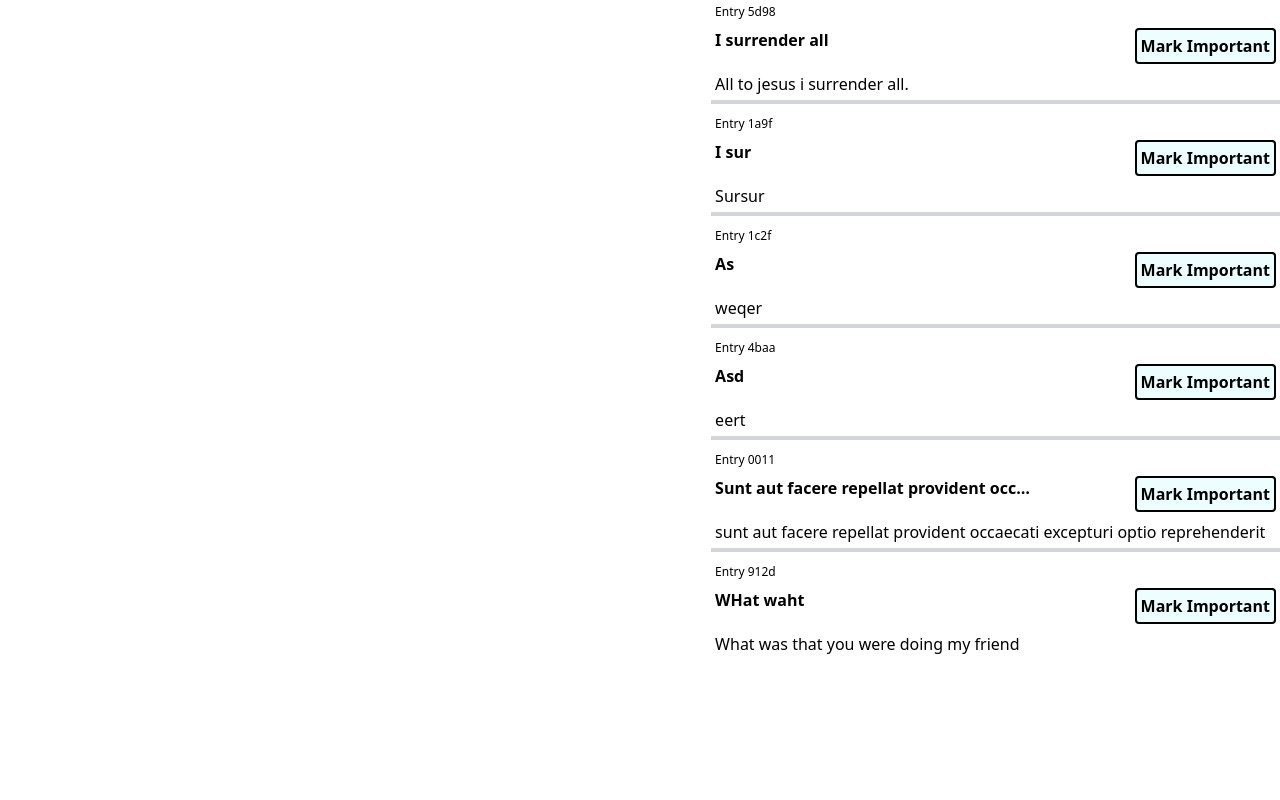
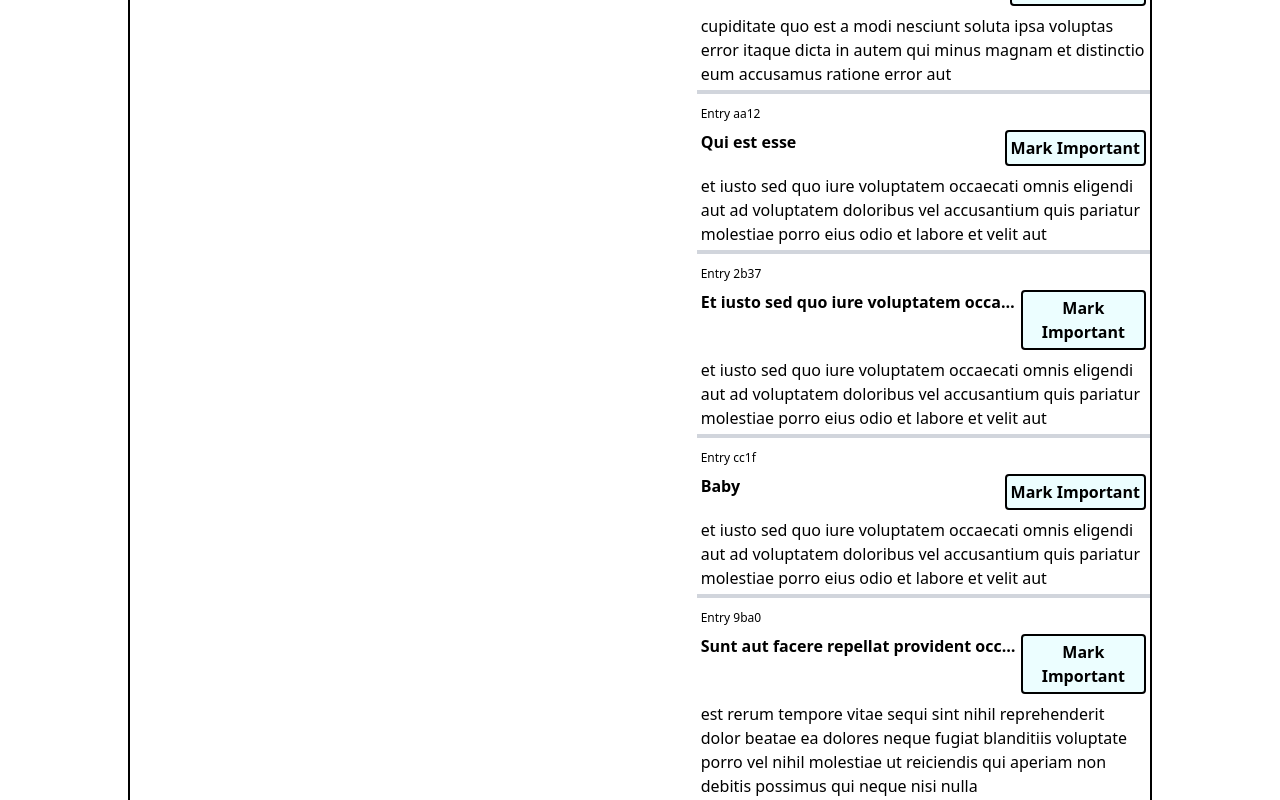
Before and after one commit to douglasgatimu/dear-journal, a React (Vite) app: page / in a window 1280 px wide. Shown: the part 640-1440 px from the top of the page. Before the commit the page ends 1300 px from the top, so only its background shows below. Built offline with nearby package versions, Linux system fonts and the light colour scheme; data requests are answered from the project's data file.

Commit message:
Added loading status for  form and initial fetch.

```diff
--- a/index.html
+++ b/index.html
@@ -8,8 +8,8 @@
     <meta name="viewport" content="width=device-width, initial-scale=1.0" />
     <title>Vite + React</title>
   </head>
-  <body>
-    <div id="root" class="flex "></div>
+  <body class=" ">
+    <div id="root" class="flex justify-between my-1 w-4/5 border border-2 mx-32"></div>
     <script type="module" src="/src/main.jsx"></script>
   </body>
 </html>
--- a/mock/db.json
+++ b/mock/db.json
@@ -25,34 +25,104 @@
       "body": "cupiditate quo est a modi nesciunt soluta\nipsa voluptas error itaque dicta in\nautem qui minus magnam et distinctio eum\naccusamus ratione error aut"
     },
     {
-      "id": "5d98",
-      "title": "I surrender all",
-      "body": "All to jesus i surrender all."
+      "id": "aa12",
+      "title": "Qui est esse",
+      "body": "et iusto sed quo iure voluptatem occaecati omnis eligendi aut ad voluptatem doloribus vel accusantium quis pariatur molestiae porro eius odio et labore et velit aut\n\n"
     },
     {
-      "id": "1a9f",
-      "title": "I sur",
-      "body": "Sursur"
+      "id": "2b37",
+      "title": "et iusto sed quo iure voluptatem occaecati omnis eligendi aut ad voluptatem doloribus vel accusantium quis pariatur molestiae porro eius odio et labore et velit aut",
+      "body": "et iusto sed quo iure voluptatem occaecati omnis eligendi aut ad voluptatem doloribus vel accusantium quis pariatur molestiae porro eius odio et labore et velit aut\n\n"
     },
     {
-      "id": "1c2f",
-      "title": "as",
-      "body": "weqer"
+      "id": "cc1f",
+      "title": "Baby",
+      "body": "et iusto sed quo iure voluptatem occaecati omnis eligendi aut ad voluptatem doloribus vel accusantium quis pariatur molestiae porro eius odio et labore et velit aut\n\n"
     },
     {
-      "id": "4baa",
-      "title": "asd",
-      "body": "eert"
+      "id": "9ba0",
+      "title": "Sunt aut facere repellat provident occaecati excepturi optio reprehenderit",
+      "body": "est rerum tempore vitae sequi sint nihil reprehenderit dolor beatae ea dolores neque fugiat blanditiis voluptate porro vel nihil molestiae ut reiciendis qui aperiam non debitis possimus qui neque nisi nulla"
     },
     {
-      "id": "0011",
-      "title": "sunt aut facere repellat provident occaecati excepturi optio reprehenderit",
-      "body": "sunt aut facere repellat provident occaecati excepturi optio reprehenderit\n"
+      "id": "1b04",
+      "title": "adf",
+      "body": "df"
     },
     {
-      "id": "912d",
-      "title": "WHat waht",
-      "body": "What was that you were doing my friend\n"
+      "id": "0995",
+      "title": "Sunt aut facere",
+      "body": "est rerum tempore vitae sequi sint nihil reprehenderit dolor beatae ea dolores neque fugiat blanditiis voluptate porro vel nihil molestiae ut reiciendis qui aperiam non debitis possimus qui neque nisi nulla"
+    },
+    {
+      "id": "58a2",
+      "title": "Qui est esse",
+      "body": "est rerum tempore vitae sequi sint nihil reprehenderit dolor beatae ea dolores neque fugiat blanditiis voluptate porro vel nihil molestiae ut reiciendis qui aperiam non debitis possimus qui neque nisi nulla"
+    },
+    {
+      "id": "e4d0",
+      "title": "est rerum tempore vitae sequi sint nihil reprehenderit dolor beatae ea dolores neque fugiat blanditiis voluptate porro vel nihil molestiae ut reiciendis qui aperiam non debitis possimus qui neque nisi nulla",
+      "body": "est rerum tempore vitae sequi sint nihil reprehenderit dolor beatae ea dolores neque fugiat blanditiis voluptate porro vel nihil molestiae ut reiciendis qui aperiam non debitis possimus qui neque nisi nulla"
+    },
+    {
+      "id": "278a",
+      "title": "est rerum tempore vitae sequi sint nihil reprehenderit dolor beatae ea dolores neque fugiat blanditiis voluptate porro vel nihil molestiae ut reiciendis qui aperiam non debitis possimus qui neque nisi nulla",
+      "body": "est rerum tempore vitae sequi sint nihil reprehenderit dolor beatae ea dolores neque fugiat blanditiis voluptate porro vel nihil molestiae ut reiciendis qui aperiam non debitis possimus qui neque nisi nulla"
+    },
+    {
+      "id": "12da",
+      "title": "l",
+      "body": "cdsdfd"
+    },
+    {
+      "id": "1f8c",
+      "title": "gh",
+      "body": "fdh"
+    },
+    {
+      "id": "de4d",
+      "title": "g",
+      "body": "gf"
+    },
+    {
+      "id": "7a44",
+      "title": "asd",
+      "body": "asdfdfd"
+    },
+    {
+      "id": "d657",
+      "title": "asd",
+      "body": "asdass"
+    },
+    {
+      "id": "5f5d",
+      "title": "asds",
+      "body": "asdasda"
+    },
+    {
+      "id": "9fec",
+      "title": "saddf",
+      "body": "dfdf"
+    },
+    {
+      "id": "d1f3",
+      "title": "Sunt aut facere repellat provident occaec",
+      "body": "Sunt aut facere repellat provident occaec"
+    },
+    {
+      "id": "6ba3",
+      "title": "zcbzc",
+      "body": "zxczxg"
+    },
+    {
+      "id": "ee08",
+      "title": "asdg",
+      "body": "atet"
+    },
+    {
+      "id": "683f",
+      "title": "dsdgd",
+      "body": "dsdgdsgd"
     }
   ]
 }
--- a/src/App.jsx
+++ b/src/App.jsx
@@ -1,7 +1,6 @@
 import { useState, useEffect } from "react";
 import Entries from "./Entries";
 import NewEntry from "./NewEntry";
-import { data } from "autoprefixer";
 
 function App() {
   // let baseEndPoint = "https://jsonplaceholder.typicode.com/posts";
@@ -9,36 +8,39 @@ function App() {
   const [entries, setEntries] = useState([]);
   const [showNewEntryForm, setShowNewEntryForm] = useState(false);
   const [loadingStatus, setLoadingStatus] = useState("unloaded");
-
-
+  const [submissionStatus, setSubmissionStatus] = useState("idle");
 
   useEffect(() => {
     requestEntries();
-
   }, []);
 
   function requestEntries() {
-    setLoadingStatus("Loading");
+    const newStatus = "loading";
+    setLoadingStatus(newStatus);
+    console.log("first-fetch:", newStatus);
+
     fetch(baseEndPoint)
       .then((response) => response.json())
       .then((data) => {
-        let newData = data.map(entry => ({
+        setTimeout(() => {
+          let newData = data.map((entry) => ({
             ...entry,
             title: entry.title.charAt(0).toUpperCase() + entry.title.slice(1),
 
             important: false,
           }));
           setEntries(newData);
-        setLoadingStatus("Loaded");
+
+          const completedStatus = "loaded";
+          setLoadingStatus(completedStatus);
+          console.log("first-fetch:", completedStatus);
+        }, 5000);
       });
   }
 
-
-
-
-
   function addEntry(newEntry) {
-  setLoadingStatus("Loading")
+    const newStatus = "submitting";
+    setSubmissionStatus(newStatus);
 
     fetch(baseEndPoint, {
       method: "POST",
@@ -50,23 +52,31 @@ function addEntry(newEntry) {
       .then((res) => res.json())
       .then((entryObj) => {
         console.log(entryObj.title + " saved successfully");
-      setEntries(prevEntries => [...prevEntries, entryObj]);
+        setEntries((prevEntries) => [...prevEntries, entryObj]);
+
+        setTimeout(() => {
+          const completedStatus = "success";
+          setSubmissionStatus(completedStatus);
+          console.log("submissionStatus:", completedStatus);
+        }, 2000);
+
+        setTimeout(() => {
+          const completedStatus = "idle";
+          setSubmissionStatus(completedStatus);
+          console.log("submissionStatus:", completedStatus);
+        }, 5000);
       })
       .catch((error) => {
         console.error("Error saving entry:", error);
       });
-    setLoadingStatus("Loaded")
   }
 
-
   function markImportant(entryId) {
-  const updatedEntries = entries.map(entry =>
-    entry.id === entryId ? {...entry, important: true} : entry
-
-      )
-      setEntries(updatedEntries)
+    const updatedEntries = entries.map((entry) =>
+      entry.id === entryId ? { ...entry, important: true } : entry,
+    );
+    setEntries(updatedEntries);
   }
-
 
   const toggleNewEntryForm = () => {
     setShowNewEntryForm((prev) => !prev);
@@ -81,10 +91,21 @@ function markImportant(entryId) {
         >
           Show/hide new entry form
         </button>
-        {showNewEntryForm && <NewEntry onAddEntry={addEntry} />}
+        {showNewEntryForm && (
+          <NewEntry onAddEntry={addEntry} submissionStatus={submissionStatus} />
+        )}
       </div>
+      {loadingStatus === "loading" && (
+        <div className="entries w-2/3 my-10">
+          <h1 className="font-bold text-black text-xl w-2/3 text-center">
+            Loading....
+          </h1>
+        </div>
+      )}
 
-      <Entries entries={entries} onMarkImportant={markImportant}/>
+      {loadingStatus === "loaded" && (
+        <Entries entries={entries} onMarkImportant={markImportant} />
+      )}
     </>
   );
 }
--- a/src/NewEntry.jsx
+++ b/src/NewEntry.jsx
@@ -1,5 +1,5 @@
 import { useState } from "react";
-const NewEntry = ({ onAddEntry }) => {
+const NewEntry = ({ onAddEntry, submissionStatus }) => {
   const [title, setTitle] = useState("");
   const [body, setBody] = useState("");
 
@@ -26,7 +26,7 @@ const NewEntry = ({ onAddEntry }) => {
 
         <textarea
           onChange={(e) => setBody(e.target.value)}
-          id="entry-content"
+          id="entry-body"
           value={body}
           placeholder="Type away..."
           className="w-full pt-4 px-3 pb-3 bg-white border border-gray-300 shadow-sm rounded-none h-40 resize-none whitespace-pre-wrap overflow-hidden"
@@ -34,12 +34,15 @@ const NewEntry = ({ onAddEntry }) => {
 
         <button
           disabled={!title || !body}
-          className="cursor-pointer bg-cyan-500 font-bold text-black border border-gray-400 shadow-sm rounded-none text-center w-full
+          className="cursor-pointer bg-cyan-500 font-bold text-black border border-gray-400 shadow-sm rounded-none text-center w-full disabled:cursor-not-allowed
 "
         >
-          Save your Entry
+          {submissionStatus === "submitting"
+            ? "🚀Adding entry..."
+            : "Save your Entry"}
         </button>
       </form>
+      {submissionStatus == "success" && <h1 className="border border-2 font-bold text-center text-2xl text-green-500">Success! ✅</h1>}
     </div>
   );
 };
```
Also changed, not shown: src/Entry.jsx (+5 -6 lines). Lines whose indentation alone changed are shown as unchanged.
